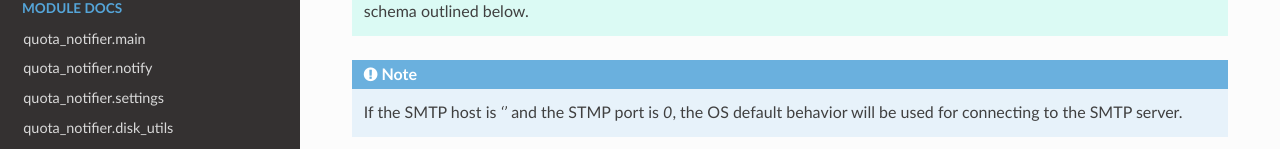
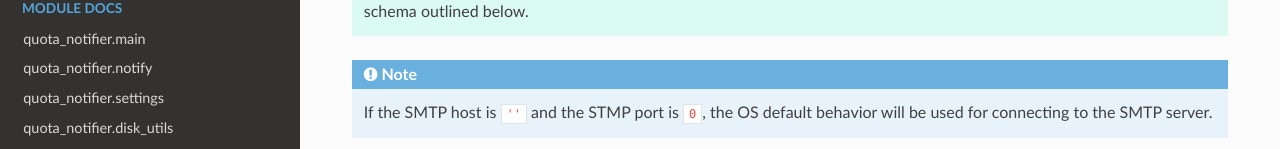
Before and after one commit to pitt-crc/quota_notifier, a Sphinx documentation site: the page built from docs/source/overview/config_options.rst, in a window 1280 px wide, cut to the strip 0-432 px from the top of the page. Shown: the part 275-424 px from the top of the strip. Built offline with Sphinx 7.4.7 and the Read the Docs theme 2.0.0, drawn with Linux system fonts in a browser that asks for light colours.

Commit message:
Minor formatting fix

```diff
--- a/docs/source/overview/config_options.rst
+++ b/docs/source/overview/config_options.rst
@@ -6,7 +6,7 @@ The ``SettingsSchema`` defines the available options in the application settings
 .. important:: The top level ``file_systems`` field is a nested field and entries
    should adhere to the :ref:`#/definitions/FileSystemSchema` schema outlined below.
 
-.. note:: If the SMTP host is `''` and the STMP port is `0`, the OS default behavior
+.. note:: If the SMTP host is ``''`` and the STMP port is ``0``, the OS default behavior
    will be used for connecting to the SMTP server.
 
 .. pydantic:: quota_notifier.settings.SettingsSchema
```
